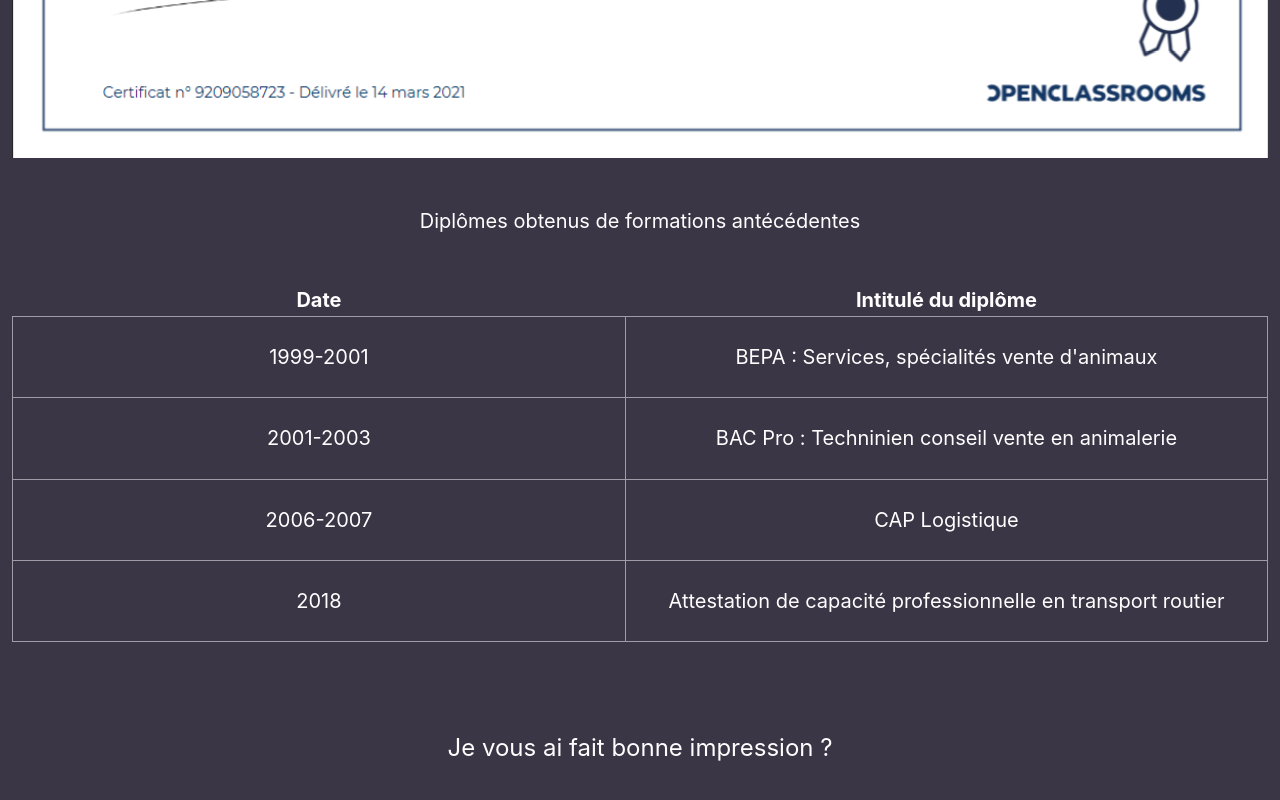
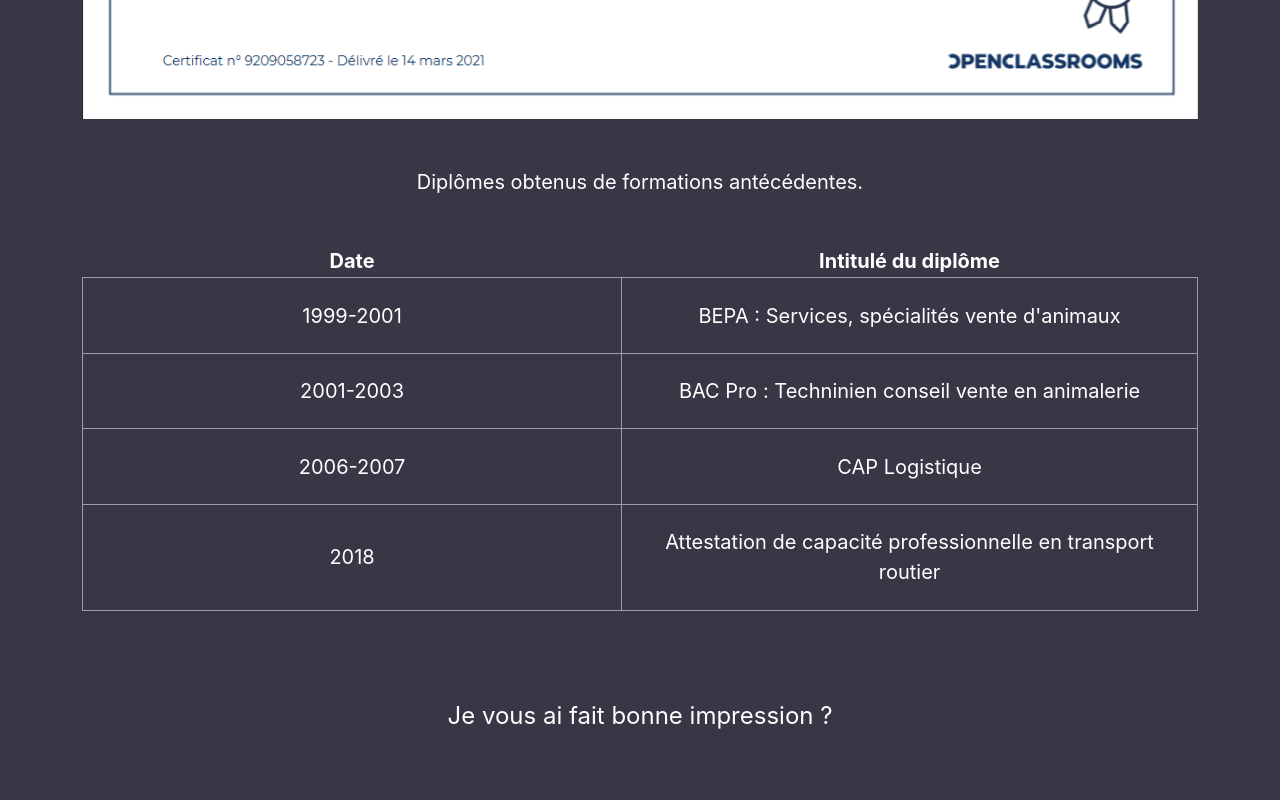
Before and after one commit to ThomasPANIER/portfolio, a React (Create React App) app: page /apprentissages in a window 1280 px wide. Shown: the part 1490-2290 px from the top of the page. Built offline with nearby package versions, Linux system fonts and the light colour scheme.

Commit message:
maj component apprentissage

```diff
--- a/src/components/apprentissages/Apprentissages.js
+++ b/src/components/apprentissages/Apprentissages.js
@@ -10,7 +10,7 @@ import img7 from './certificat_EcrivezDuJavaScriptPourLeWeb.jpg';
 
 function Apprentissages() {
     return(
-        <section>
+        <section className="container">
             <p className="apprentissageP fs-5 mt-5">
                 Liste des compétences et langages acquis au cours de ma formation de
                  développeur Web et Web mobile à l'AFPA de Rouen :
@@ -76,7 +76,7 @@ function Apprentissages() {
                 </button>
             </div>
             <p className="apprentissageP fs-5 mt-5 mb-5">
-                Diplômes obtenus de formations antécédentes
+                Diplômes obtenus de formations antécédentes.
             </p>
             <table className="fs-5 m-auto mt-5 mb-5">
                 <tr className="">
--- a/src/index.css
+++ b/src/index.css
@@ -47,7 +47,7 @@ li {
 
 td {
   width: 70vw;
-  height: 15vh;
+  height: 20vh;
   border: 1px solid #a29ca9;
   padding: 2%;
 }
@@ -72,6 +72,9 @@ td {
     margin-top: 10%;
     margin-bottom: -3%;
   }
+  td {
+    height: 10vh;
+  }
 }
 
 /* configuration pc */
@@ -81,9 +84,6 @@ td {
     margin-bottom: 1%;
   }
   td {
-    width: 70vw;
-    height: 5vh;
-    border: 1px solid #a29ca9;
-    padding: 2%;
+    height: 7vh;
   }
 }
```
